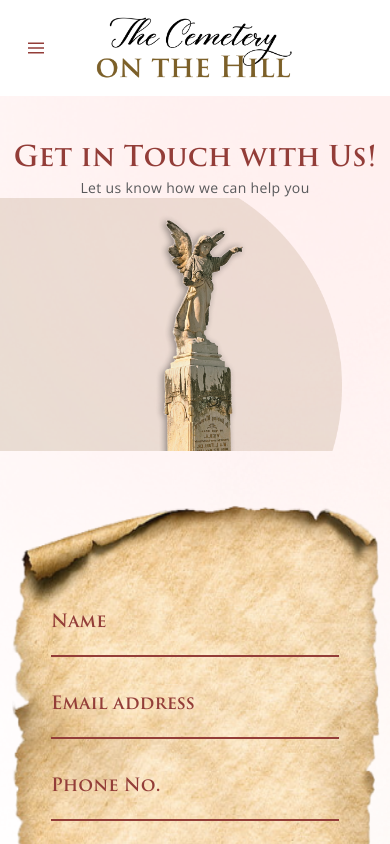
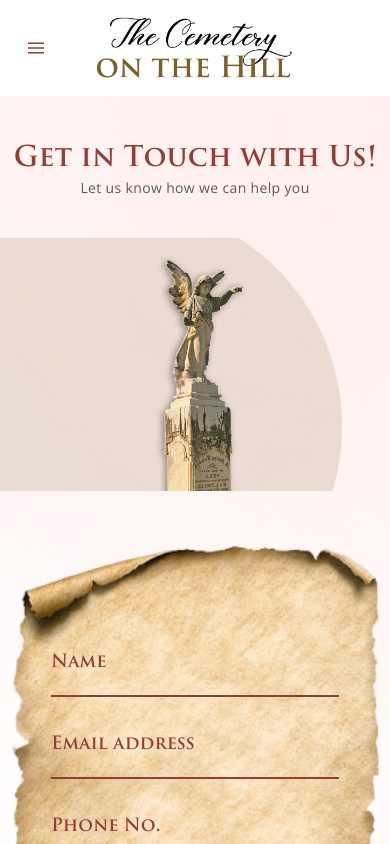
Before and after one commit to deepaksecurecash01/thecemeteryonthehill, a Next.js app: page /contact in a window 390 px wide. Shown: the top 844 px of the page. Built offline with nearby package versions, Linux system fonts and the light colour scheme.

Commit message:
Padding top added on contact overly behid statue

```diff
--- a/src/app/contact/page.js
+++ b/src/app/contact/page.js
@@ -22,7 +22,7 @@ const Page = () => {
             Let us know how we can help you
           </p>
         </div>
-        <div className="relative h-full w-full grid grid-cols-1 lg:grid-cols-2 place-items-center overflow-hidden">
+        <div className="relative h-full w-full grid grid-cols-1 lg:grid-cols-2 place-items-center overflow-hidden pt-10 lg:pt-0">
           <div className="relative col-span-1 h-[30vh] lg:col-span-1 lg:h-full w-full flex justify-end items-end order-1">
             <div
               className="absolute w-full h-full bg-contact-overlay -left-12 bg-left bg-cover lg:bg-bottom lg:bg-contain xl:-left-16 xl:-bottom-72 bg-no-repeat -z-20"
```
